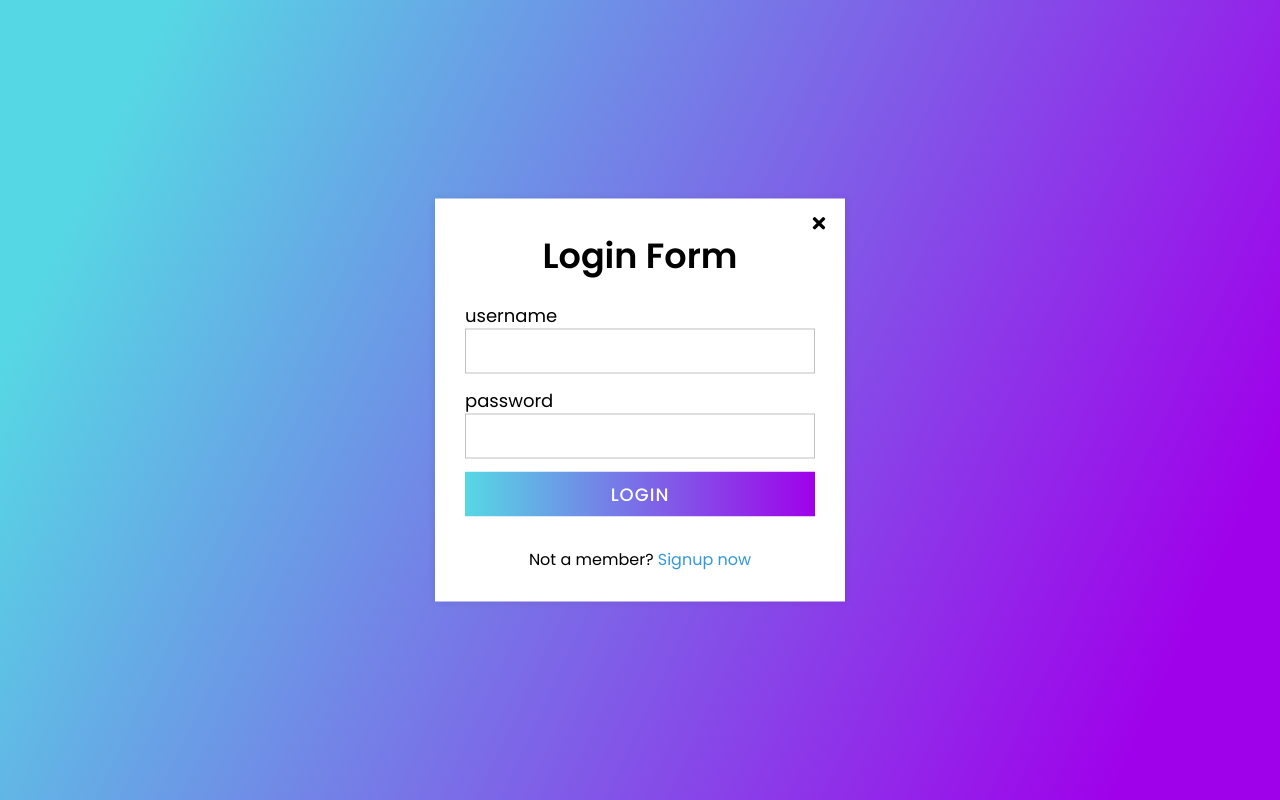
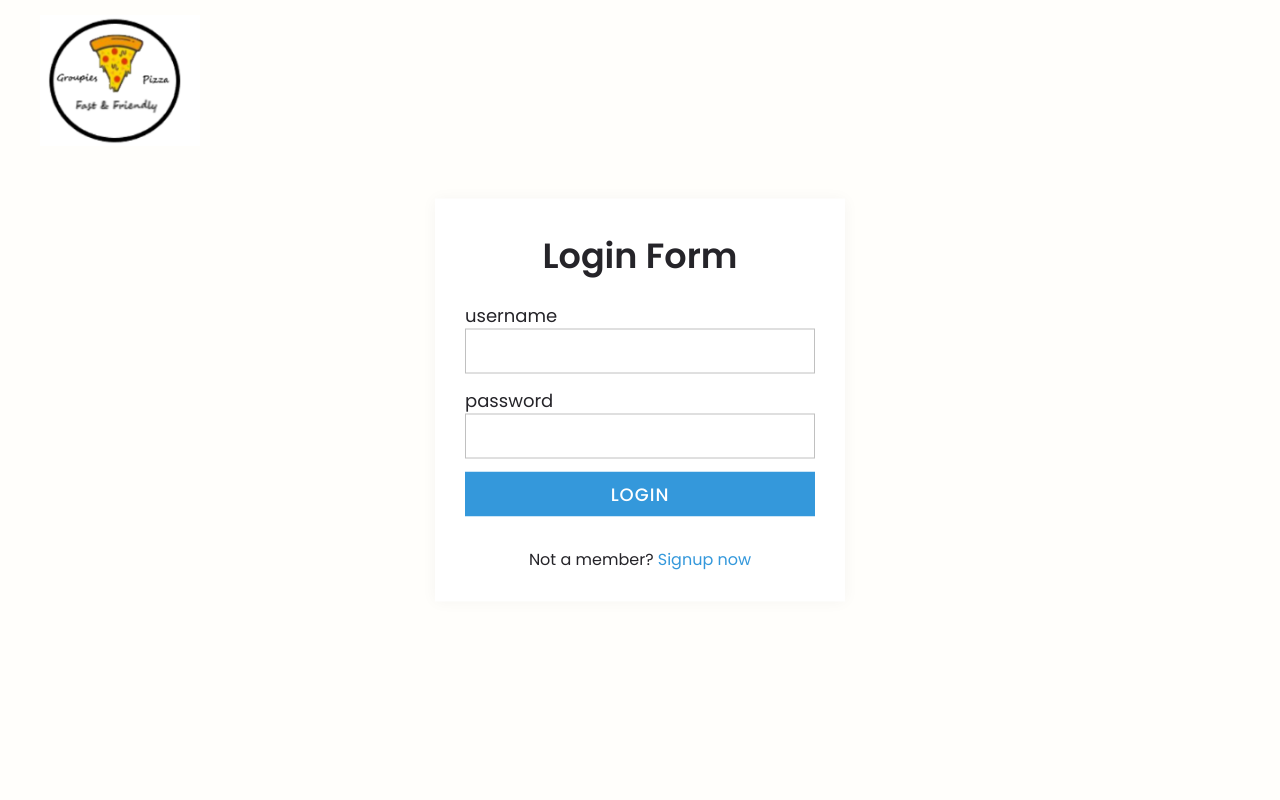
Before and after one commit to JustinStark2022/foodOrderingWebsiteWorkspace, a Flask app: a page that uses templates/login.html in a window 1280 px wide. Run offline with Flask 3, Linux system fonts and the light colour scheme; some libraries are stand-ins or nearby versions.

Commit message:
changes made to login form

```diff
--- a/static/css/login.css
+++ b/static/css/login.css
@@ -1,15 +1,30 @@
 @import url('https://fonts.googleapis.com/css?family=Poppins:400,500,600,700&display=swap');
 *{
-  margin: 0;
-  padding: 0;
-  outline: none;
-  box-sizing: border-box;
-  font-family: 'Poppins', sans-serif;
+	padding: 0;
+	margin: 0;
+	box-sizing: border-box;
+	font-family: 'Poppins', sans-serif;
+	text-decoration: none;
+	list-style: none;
+	scroll-behavior: smooth;
+}
+:root{
+	--main-color: #f24f04;
+	--text-color: #252429;
+	--bg-color: #fffefb;
+	--rr-color: #ffa50a;
+	--other-color: #95949a;
+	--bb-color: #000000;
+
+	--big-font: 4.4rem;
+	--h2-font: 3rem;
+	--p-font: 1rem;
 }
 body{
   height: 100vh;
   width: 100%;
-  background: linear-gradient(115deg, #56d8e4 10%, #9f01ea 90%);
+  background: var(--bg-color);
+	color: var(--text-color);
 }
 
 .show-btn, .container{
@@ -25,21 +40,14 @@ input[type="checkbox"]{
   background: #fff;
   width: 410px;
   padding: 30px;
-  box-shadow: 0 0 8px rgba(0,0,0,0.1);
+  box-shadow: 0 0 15px rgba(8, 8, 8, 0.045);
+  border: 10px #131516;
 }
 #show:checked ~ .container{
   display: block;
 }
-.container .close-btn{
-  position: absolute;
-  right: 20px;
-  top: 15px;
-  font-size: 18px;
-  cursor: pointer;
-}
-.container .close-btn:hover{
-  color: #3498db;
-}
+
+
 .container .text{
   font-size: 35px;
   font-weight: 600;
@@ -67,16 +75,6 @@ form .data input:focus{
   border-color: #3498db;
   border-bottom-width: 2px;
 }
-form .forgot-pass{
-  margin-top: -8px;
-}
-form .forgot-pass a{
-  color: #3498db;
-  text-decoration: none;
-}
-form .forgot-pass a:hover{
-  text-decoration: underline;
-}
 form .btn{
   margin: 30px 0;
   height: 45px;
@@ -90,11 +88,12 @@ form .btn .inner{
   position: absolute;
   left: -100%;
   z-index: -1;
-  background: -webkit-linear-gradient(right, #56d8e4, #9f01ea, #56d8e4, #9f01ea);
+  background:  #3498db;
   transition: all 0.4s;
 }
 form .btn:hover .inner{
-  left: 0;
+  left: 20;
+  background:  #2b5d7d;
 }
 form .btn button{
   height: 100%;
@@ -118,3 +117,11 @@ form .signup-link a{
 form .signup-link a:hover{
   text-decoration: underline;
 }
+.logo-top img{
+
+	width: 160px;
+	max-width: 100%;
+  margin-left: 40px;
+  margin-top: 15px;
+
+}
--- a/static/css/style.css
+++ b/static/css/style.css
@@ -7,15 +7,14 @@
 	list-style: none;
 	scroll-behavior: smooth;
 }
+:root{
 
-:root{
 	--main-color: #f24f04;
 	--text-color: #252429;
 	--bg-color: #fffefb;
 	--rr-color: #ffa50a;
 	--other-color: #95949a;
 	--bb-color: #fff2de;
-
 	--big-font: 4.4rem;
 	--h2-font: 3rem;
 	--p-font: 1rem;
--- a/templates/login.html
+++ b/templates/login.html
@@ -9,9 +9,13 @@
    </head>
    <body>
 
+      <a href='/' class="logo-top" >
+         <img src="/static/img/logo.png">
+      </a>
+
       <div class="container">
 
-        <label for="show" class="close-btn fas fa-times" title="close"></label>
+
 
         <div class="text">
            Login Form
```
Also changed, not shown: templates/admin.html (+19 -7 lines).
